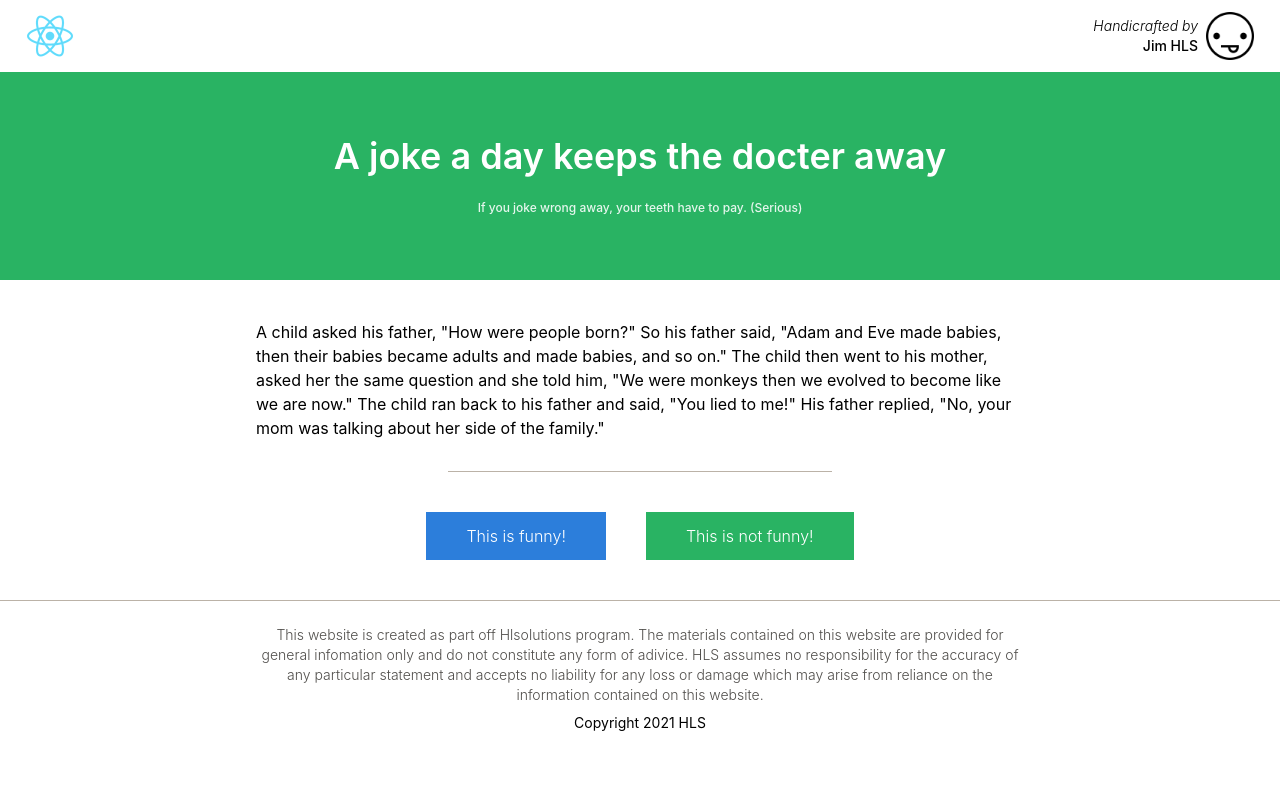
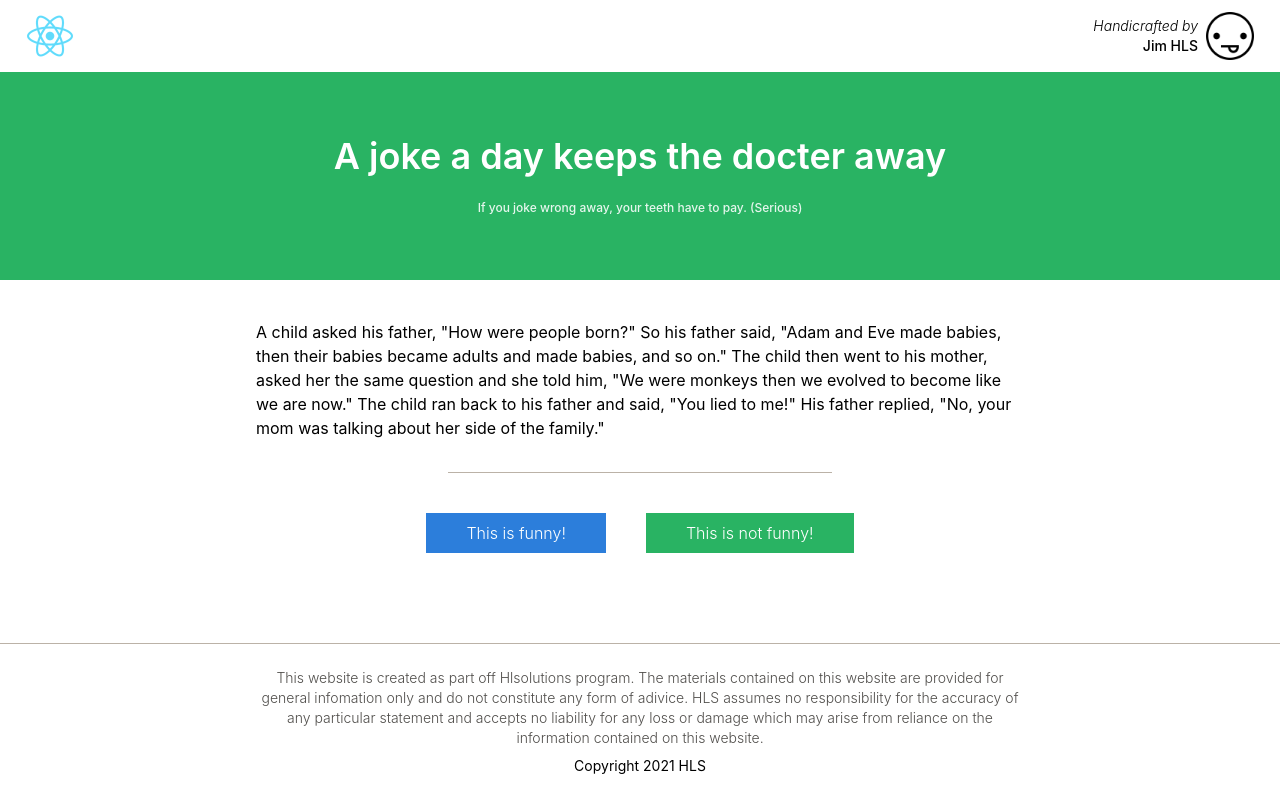
Before and after one commit to Loc-Phan/hls_interview, a React (Create React App) app in the folder front-end/: page / in a window 1280 px wide. Built offline with nearby package versions, Linux system fonts and the light colour scheme.

Commit message:
change joke component flex-1

```diff
--- a/front-end/src/App.jsx
+++ b/front-end/src/App.jsx
@@ -4,7 +4,7 @@ import Footer from "@/components/Footer";
 import "./App.css";
 
 const App = () => (
-	<div>
+	<div className="flex flex-col h-screen">
 		<Header />
 		<Joke />
 		<Footer />
--- a/front-end/src/components/Button.jsx
+++ b/front-end/src/components/Button.jsx
@@ -1,7 +1,7 @@
 const Button = ({ title, bgColor, txtColor = "text-white", onClick }) => (
 	<button
 		type="button"
-		className={`${bgColor} text-sm md:text-base ${txtColor} px-5 md:px-10 py-2 md:py-3`}
+		className={`${bgColor} text-sm md:text-base ${txtColor} px-5 md:px-10 py-2 hover:opacity-90`}
 		onClick={onClick}
 	>
 		{title}
--- a/front-end/src/components/Header.jsx
+++ b/front-end/src/components/Header.jsx
@@ -1,5 +1,5 @@
 const Header = () => (
-	<div className="flex flex-row justify-between items-center container-md px-6 lg:px-0 h-[4.5rem]">
+	<div className="flex flex-row justify-between items-center w-full container-md px-6 lg:px-0 h-[4.5rem]">
 		<img
 			className="h-10 md:h-12 w-10 md:w-12"
 			src="/logo192.png"
```
